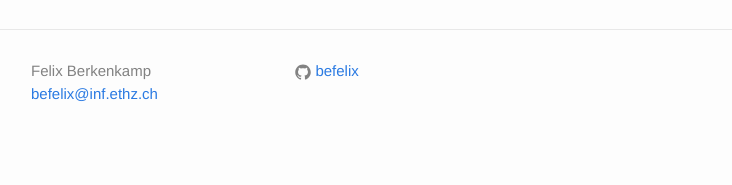
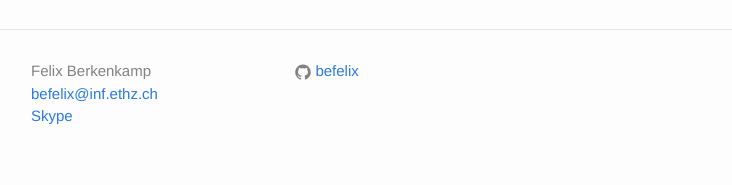
Before and after one commit to befelix/befelix.github.io, a Jekyll site: the page built from _pages/index.md, in a window 1280 px wide. Shown: the part 1532-1717 px from the top of the page, without its empty margins (239-971 px from the left). Built offline with Jekyll 4.4.1, drawn with Linux system fonts in a browser that asks for light colours; nearby versions of some CDN libraries.

```diff
--- a/_includes/footer.html
+++ b/_includes/footer.html
@@ -6,7 +6,8 @@
       <div class="footer-col footer-col-1">
         <ul class="contact-list">
           <li>{{ site.title }}</li>
-          <li><a href="mailto:{{ site.email }}">{{ site.email }}</a></li>
+          <li><script>mail("befelix", "inf.ethz.ch")</script></li>
+          <li><script>skype('felix.ber', 'Skype')</script></li>
         </ul>
       </div>
 
@@ -18,11 +19,6 @@
           </li>
           {% endif %}
 
-          {% if site.twitter_username %}
-          <li>
-            {% include icon-twitter.html username=site.twitter_username %}
-          </li>
-          {% endif %}
         </ul>
       </div>
 
--- a/_includes/head.html
+++ b/_includes/head.html
@@ -22,6 +22,9 @@
     {% endfor %}
   {% endif %}
 
+  <!-- Always include email stuff -->
+  <script src="{{ site.baseurl }}/javascript/contact.js"></script>
+
   {% if page.css %}
     {% for css in page.css %}
       <link rel="stylesheet" href="{{ site.baseurl }}/css/{{ css }}.css">
```
